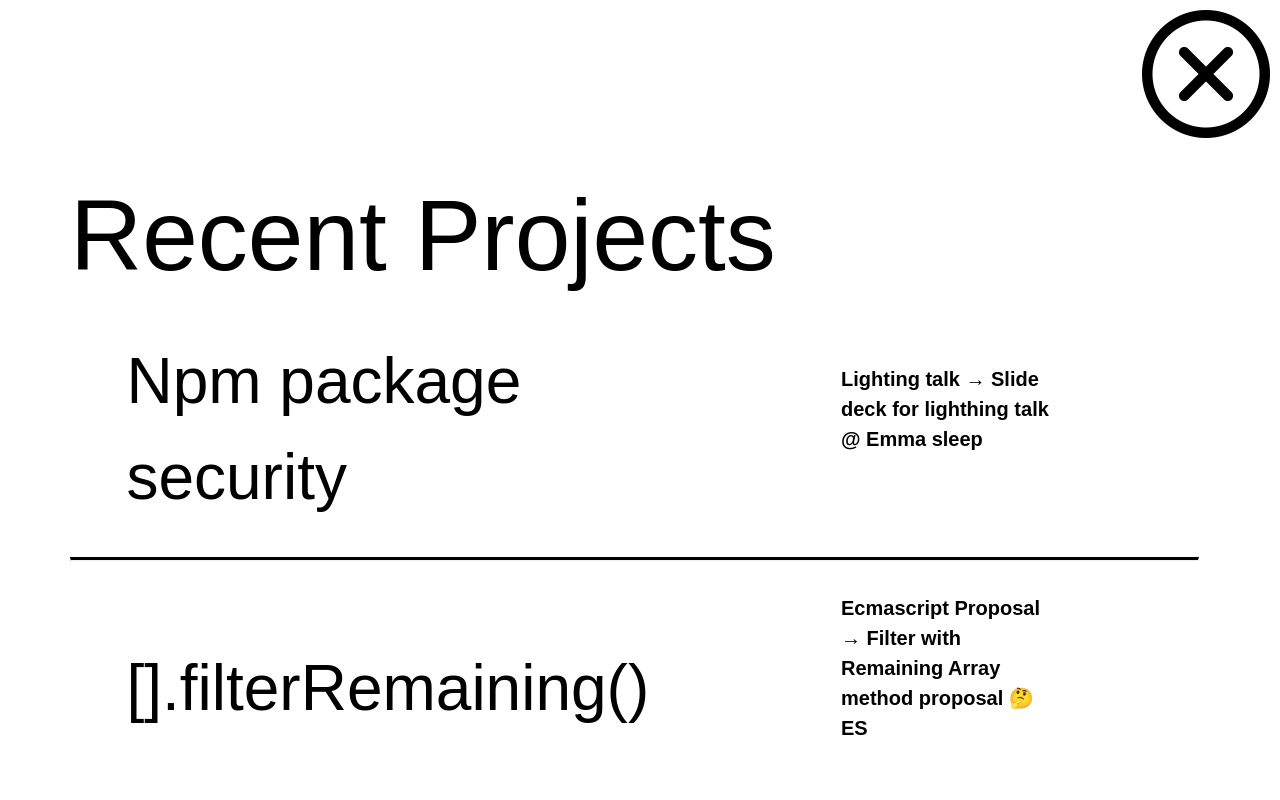
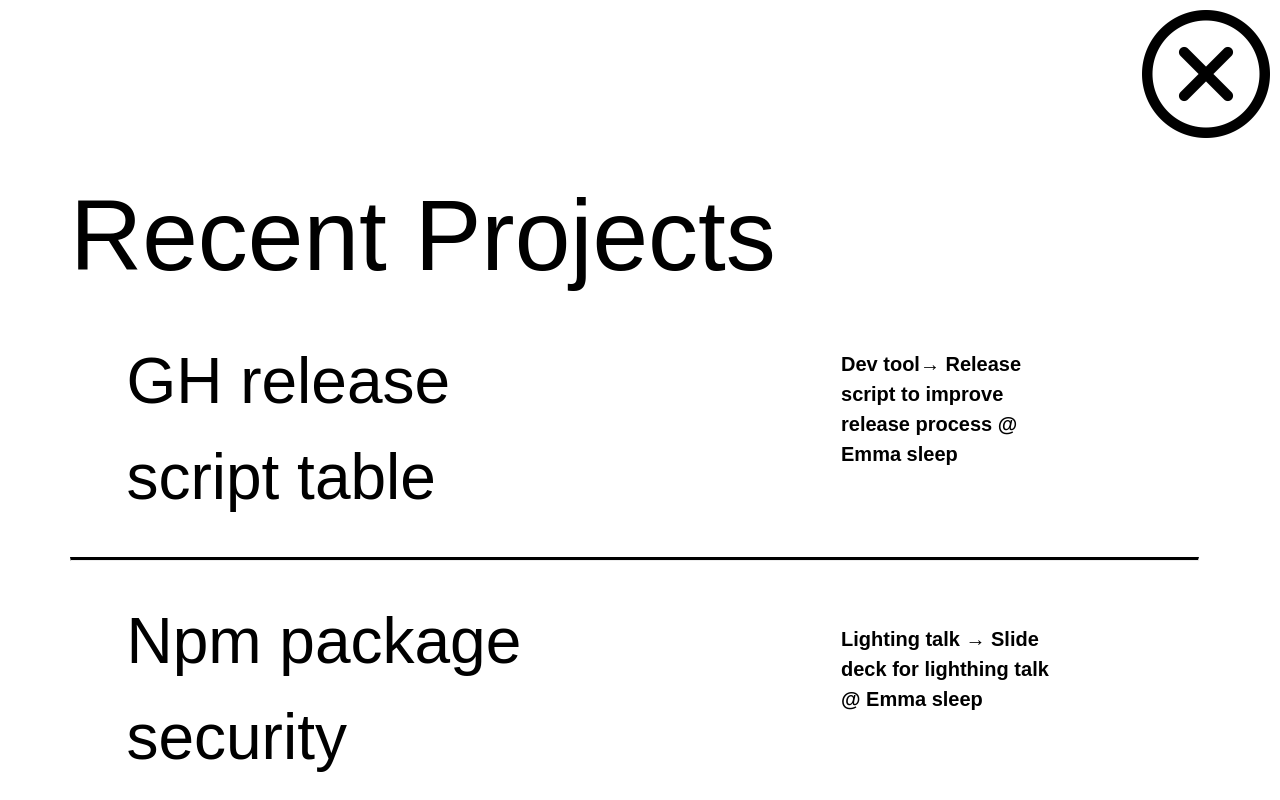
Before and after one commit to ColinRosati/dev-portfolio, a React (Create React App) app: page /dev-portfolio/work in a window 1280 px wide. Shown: the top 800 px of the page. Built offline with nearby package versions, Linux system fonts and the light colour scheme.

Commit message:
Add GH script to projects

```diff
--- a/src/pages/WorkPage/index.jsx
+++ b/src/pages/WorkPage/index.jsx
@@ -10,7 +10,14 @@ const WorkPage = () => {
       <CloseHead />
         <div className={styles.workHead}>
         <h1>Recent Projects</h1>
-
+         <Projects
+          head={'GH release script table'}
+          link={'https://github.com/ColinRosati/gh-release-table-script/tree/main'}
+          linkTitle={'GH rellease script'}
+          details={
+            'Dev tool→ Release script to improve release process @ Emma sleep'
+          }
+        />
          <Projects
           head={'Npm package security'}
           link={'https://slides.com/colinrosati/n/fullscreen#/npm-package-secuirity'}
```
